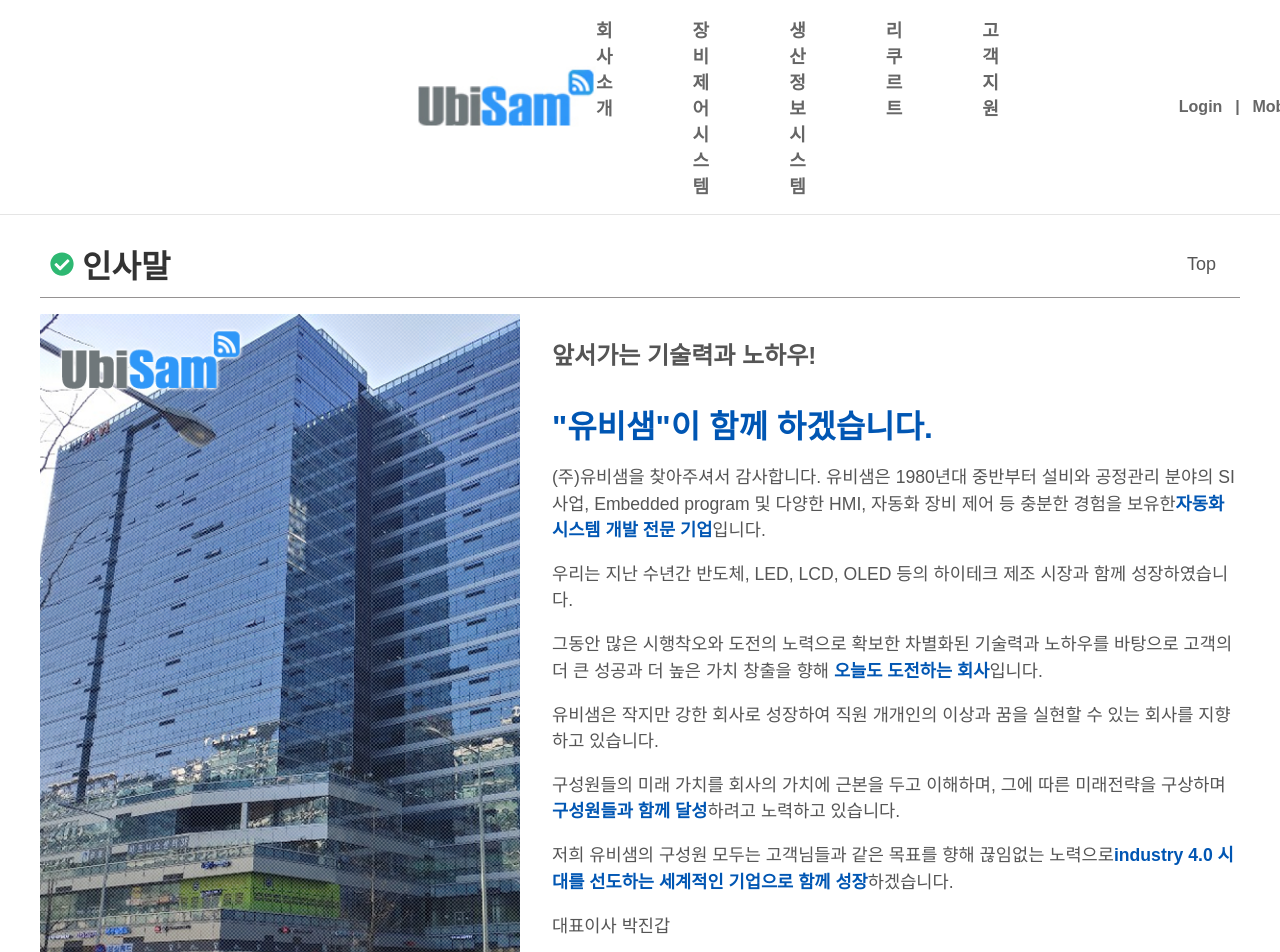
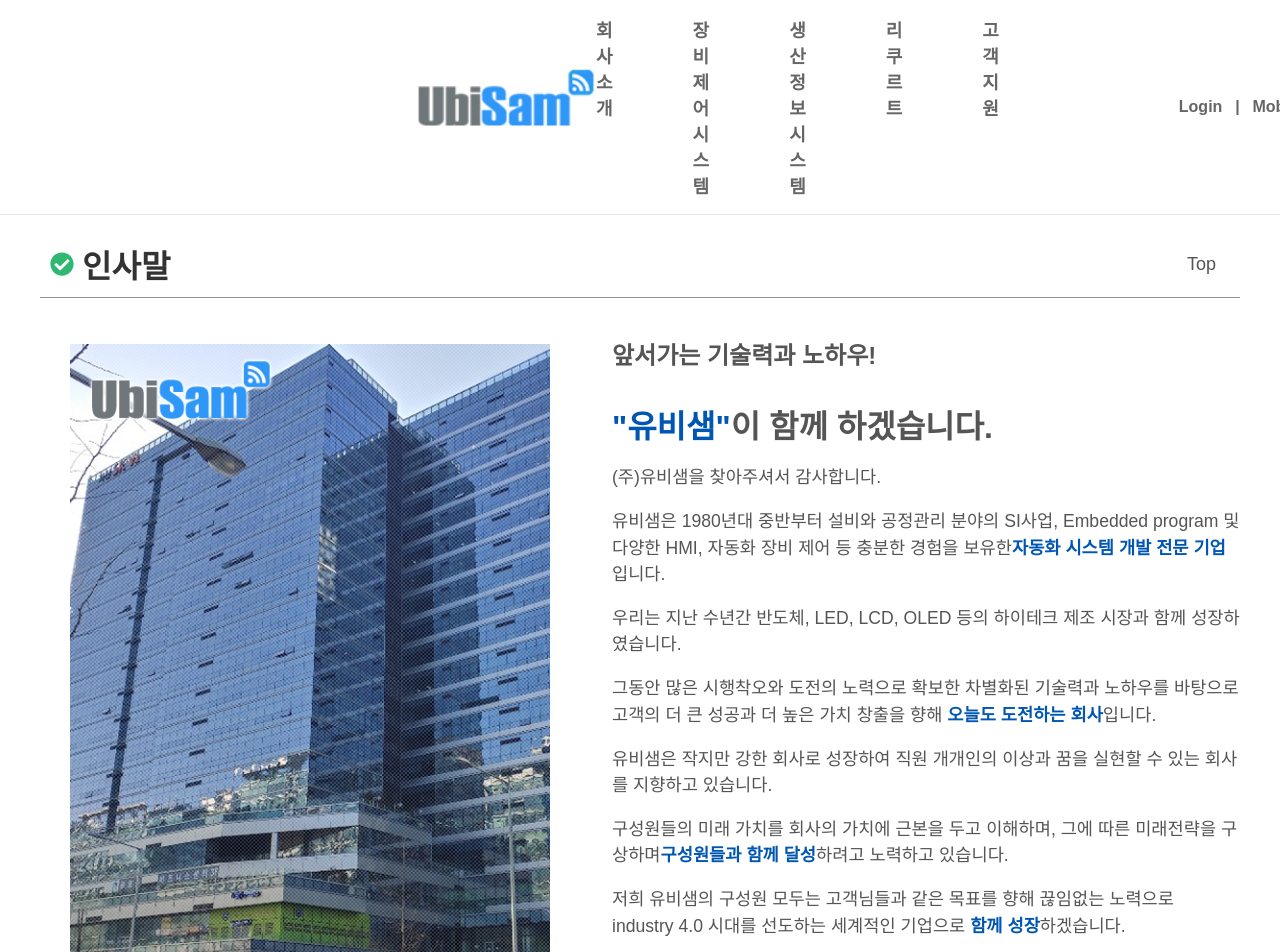
Before and after one commit to xellosPark/UbisamHomePage, a React (Create React App) app in the folder front_end/: page /greetings in a window 1280 px wide. Shown: the top 952 px of the page. Built offline with nearby package versions, Linux system fonts and the light colour scheme.

Commit message:
회사소개 완료

```diff
--- a/front_end/src/components/Body/Companygreetings.css
+++ b/front_end/src/components/Body/Companygreetings.css
@@ -49,6 +49,7 @@
     width: 40%; /* 이미지가 전체 너비의 40%를 차지 */
     height: auto; /* 이미지의 비율을 유지 */
     margin-right: 2rem; /* 이미지와 텍스트 사이의 간격 */
+    padding: 30px;
   }
 
   .greetings-text {
@@ -63,7 +64,7 @@
 
   .greetings-highlight {
     font-size: 2rem; /* 강조된 텍스트의 폰트 크기 */
-    color: #0056b3; /* 강조된 텍스트 색상 */
+    color: #555; /* 강조된 텍스트 색상 */
     margin-bottom: 1rem; /* 아래쪽 마진 */
   }
 
@@ -83,3 +84,7 @@
     border: none; /* 테두리 없음 */
     border-top: 1px solid #e5e5e5; /* 위쪽 테두리만 추가 */
   }
+  .ceo-signature {
+    text-align: right; /* 오른쪽 정렬 */
+    margin-top: 2rem; /* 위쪽에 약간의 간격 추가 */
+  }
--- a/front_end/src/components/Body/Companygreetings.js
+++ b/front_end/src/components/Body/Companygreetings.js
@@ -15,9 +15,12 @@
                 <img src={companyImage} alt="Company Building" className="company-greetings-image" />
                 <div className="greetings-text">
                     <p className="greetings-intro">앞서가는 기술력과 노하우!</p>
-                    <h2 className="greetings-highlight">"유비샘"이 함께 하겠습니다.</h2>
+                    <h2 className="greetings-highlight"><strong>"유비샘"</strong>이 함께 하겠습니다.</h2>
                     <p>
-                        (주)유비샘을 찾아주셔서 감사합니다. 유비샘은 1980년대 중반부터 설비와 공정관리 분야의 SI사업,
+                        (주)유비샘을 찾아주셔서 감사합니다.
+                    </p>
+                    <p>
+                        유비샘은 1980년대 중반부터 설비와 공정관리 분야의 SI사업,
                         Embedded program 및 다양한 HMI, 자동화 장비 제어 등 충분한 경험을 보유한
                         <strong>자동화 시스템 개발 전문 기업</strong>입니다.
                     </p>
@@ -37,9 +40,9 @@
                     </p>
                     <p>
                         저희 유비샘의 구성원 모두는 고객님들과 같은 목표를 향해 끊임없는 노력으로
-                        <strong>industry 4.0 시대를 선도하는 세계적인 기업으로 함께 성장</strong>하겠습니다.
+                        industry 4.0 시대를 선도하는 세계적인 기업으로 <strong>함께 성장</strong>하겠습니다.
                     </p>
-                    <p className="ceo-signature">대표이사 박진갑</p>
+                    <p className="ceo-signature"><strong>대표이사</strong> 박진갑</p>
                 </div>
             </div>
         </div>
```
